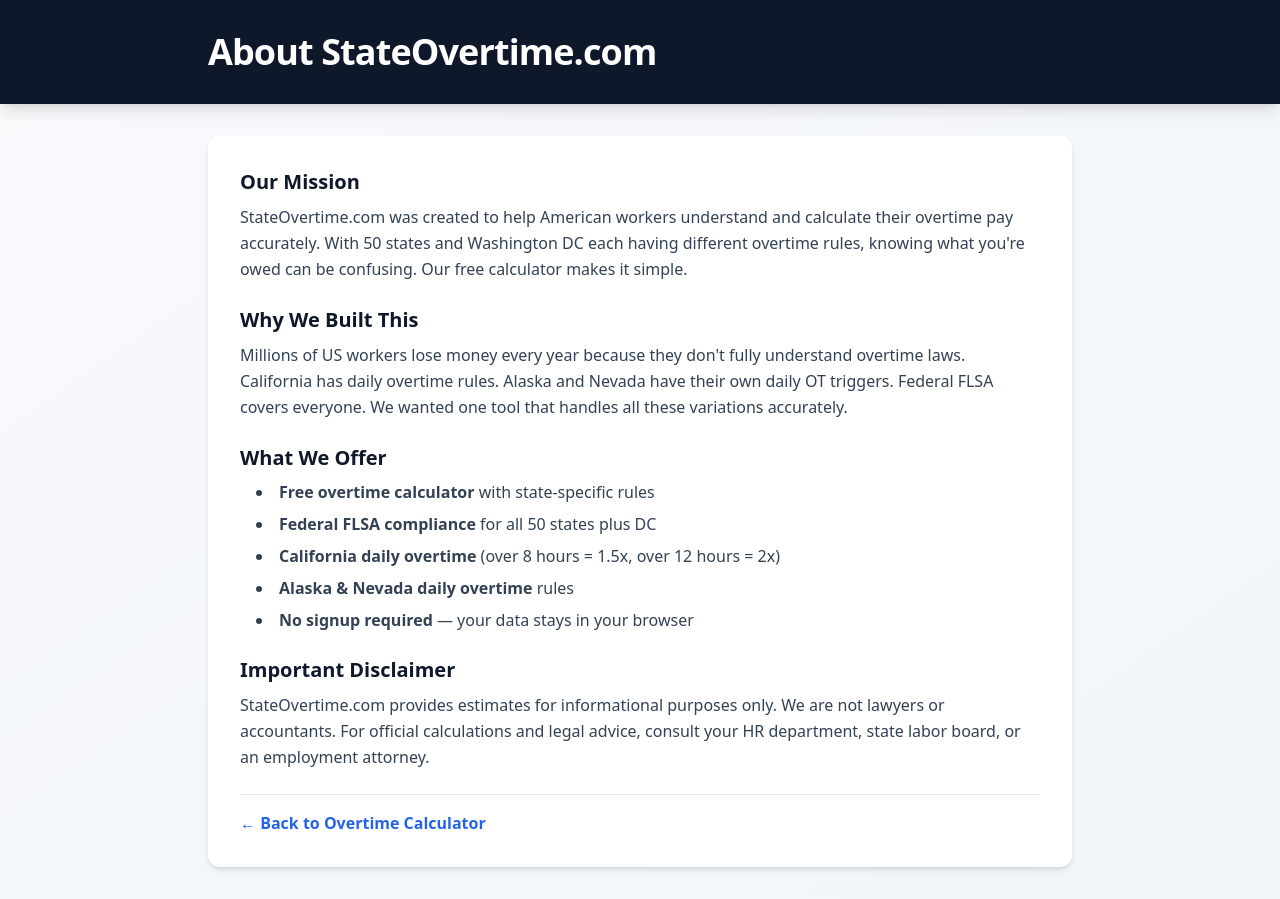
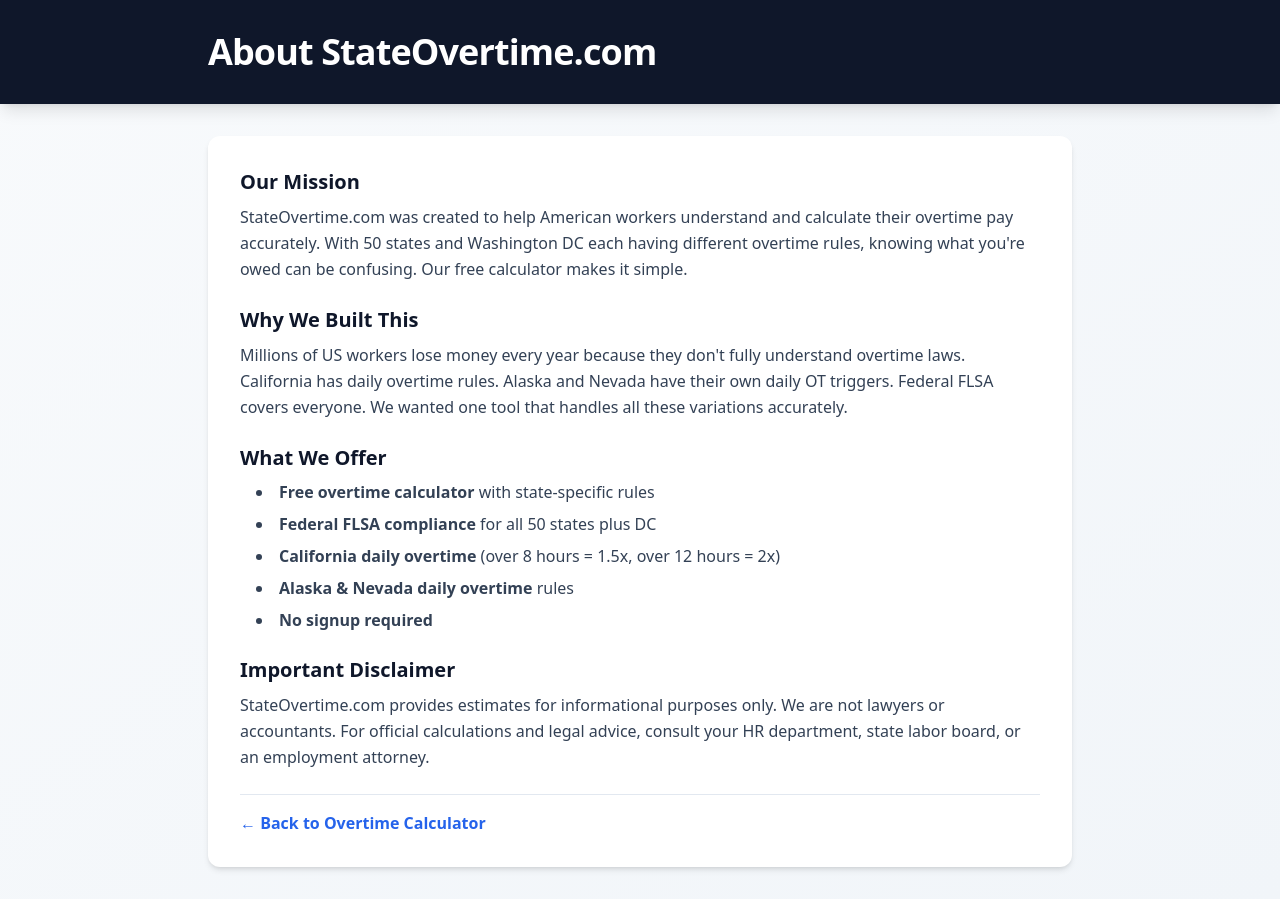
Before and after one commit to kikaifabrik-flow/stateovertime, a Next.js app: page /about in a window 1280 px wide. Built offline with nearby package versions, Linux system fonts and the light colour scheme.

Commit message:
Remove browser-storage wording

```diff
--- a/src/app/about/page.tsx
+++ b/src/app/about/page.tsx
@@ -34,7 +34,7 @@
               <li><strong className="font-semibold">Federal FLSA compliance</strong> for all 50 states plus DC</li>
               <li><strong className="font-semibold">California daily overtime</strong> (over 8 hours = 1.5x, over 12 hours = 2x)</li>
               <li><strong className="font-semibold">Alaska & Nevada daily overtime</strong> rules</li>
-              <li><strong className="font-semibold">No signup required</strong> — your data stays in your browser</li>
+              <li><strong className="font-semibold">No signup required</strong></li>
             </ul>
           </div>
 
```
